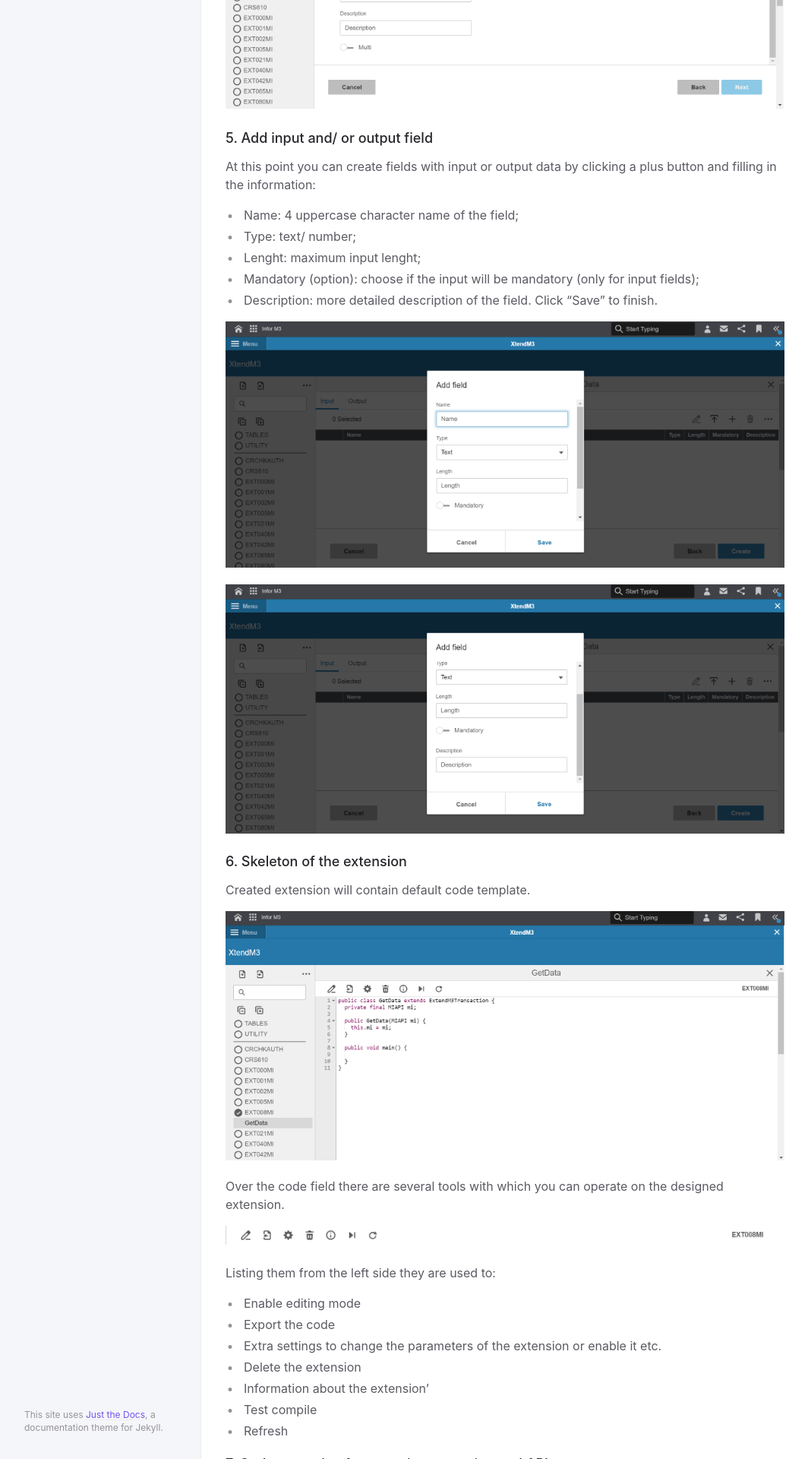
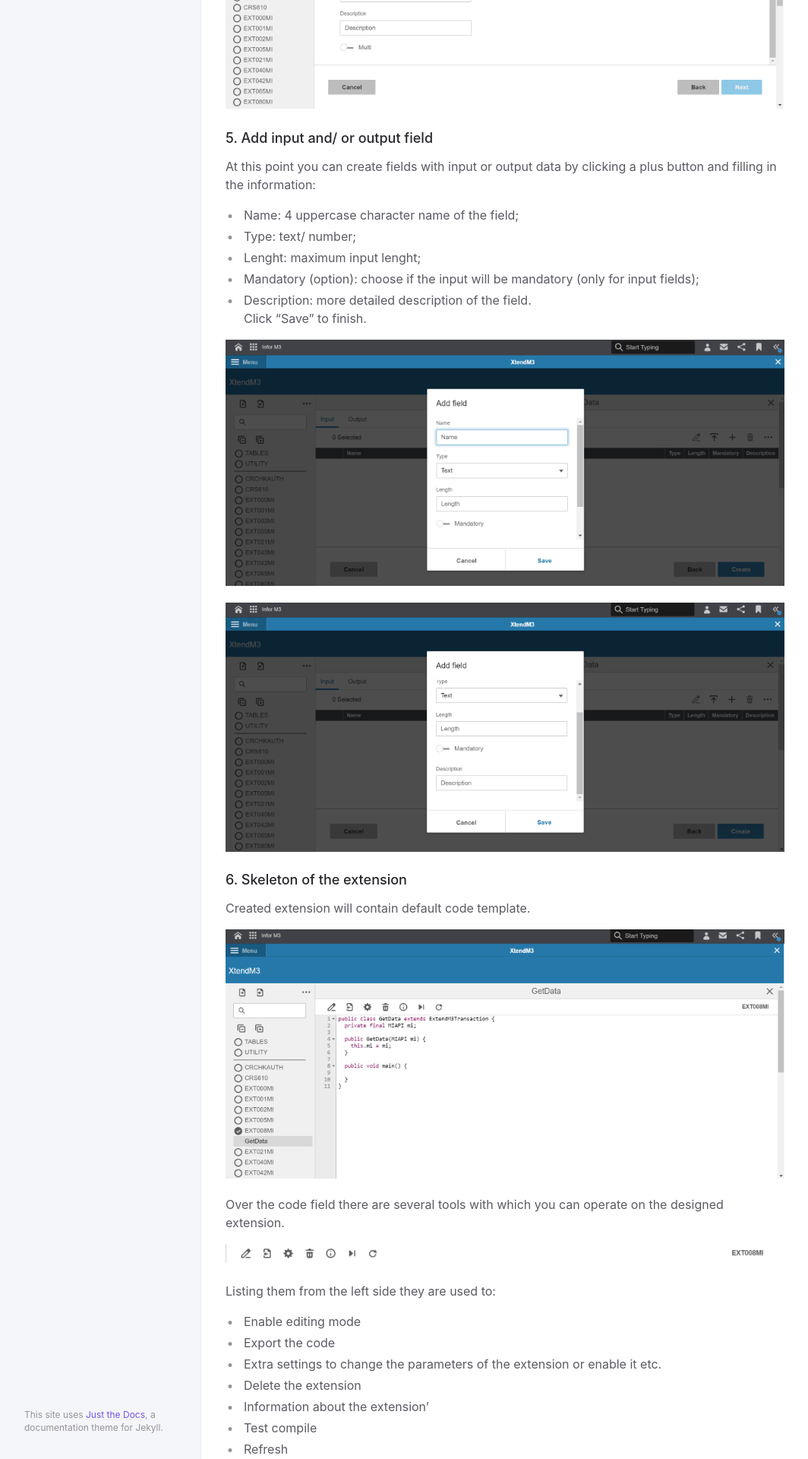
Before and after one commit to infor-cloud/xtendm3, a Jekyll site: the page built from docs/examples/example-004.md, in a window 1280 px wide. Shown: the part 3080-5000 px from the top of the page at 76% size, without its empty margins (107-1171 px from the left). Built offline with Jekyll 4.4.1, drawn with Linux system fonts in a browser that asks for light colours; some of the changed text lies outside the part shown.

Commit message:
Line adjustment

```diff
--- a/docs/examples/example-004.md
+++ b/docs/examples/example-004.md
@@ -69,7 +69,7 @@ At this point you can create fields with input or output data by clicking a plus
 * Type: text/ number;<br>
 * Lenght: maximum input lenght;<br>
 * Mandatory (option): choose if the input will be mandatory (only for input fields);<br>
-* Description: more detailed description of the field.
+* Description: more detailed description of the field.<br>
 Click "Save" to finish.
 
 <img src="../../../assets/attachments/ex004/add_field_screen.png" width="950">
```
